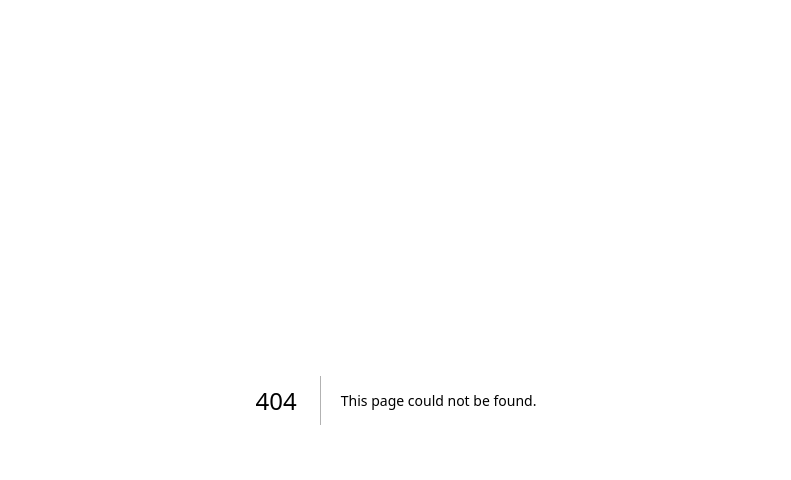
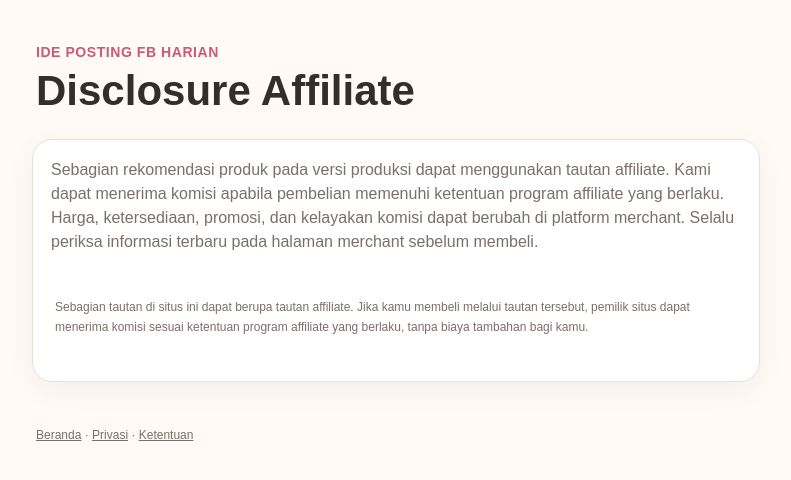
Before and after one commit to galleryabah-source/ide-posting-fb-harian-mvp, a Next.js app: page /affiliate in a window 1280 px wide. Before the commit this address had no page. Shown: the top 480 px of the page, without its empty margins (244-1035 px from the left). Built offline with nearby package versions, Linux system fonts and the light colour scheme.

Commit message:
feat: add affiliate disclosure page

```diff
--- /dev/null
+++ b/app/affiliate/page.tsx
@@ -0,0 +1,5 @@
+import { AffiliateDisclosure } from "../../components/affiliate-disclosure";
+
+export default function AffiliatePage() {
+  return <main className="shell"><header className="header"><div className="brand">Ide Posting FB Harian</div><h1>Disclosure Affiliate</h1></header><section className="card"><p className="subtitle">Sebagian rekomendasi produk pada versi produksi dapat menggunakan tautan affiliate. Kami dapat menerima komisi apabila pembelian memenuhi ketentuan program affiliate yang berlaku.</p><p className="subtitle">Harga, ketersediaan, promosi, dan kelayakan komisi dapat berubah di platform merchant. Selalu periksa informasi terbaru pada halaman merchant sebelum membeli.</p><AffiliateDisclosure /></section><footer className="footer"><a href="/">Beranda</a> · <a href="/privasi">Privasi</a> · <a href="/ketentuan">Ketentuan</a></footer></main>;
+}
```
